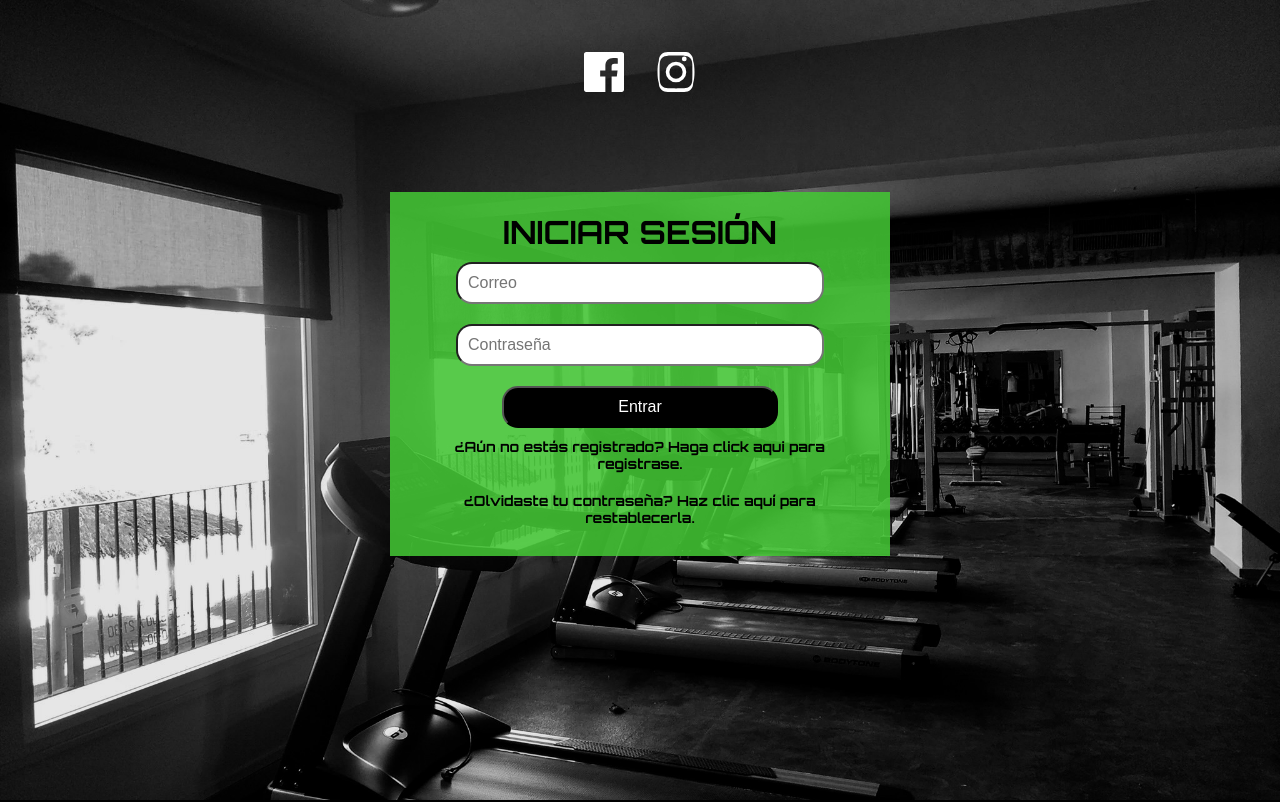
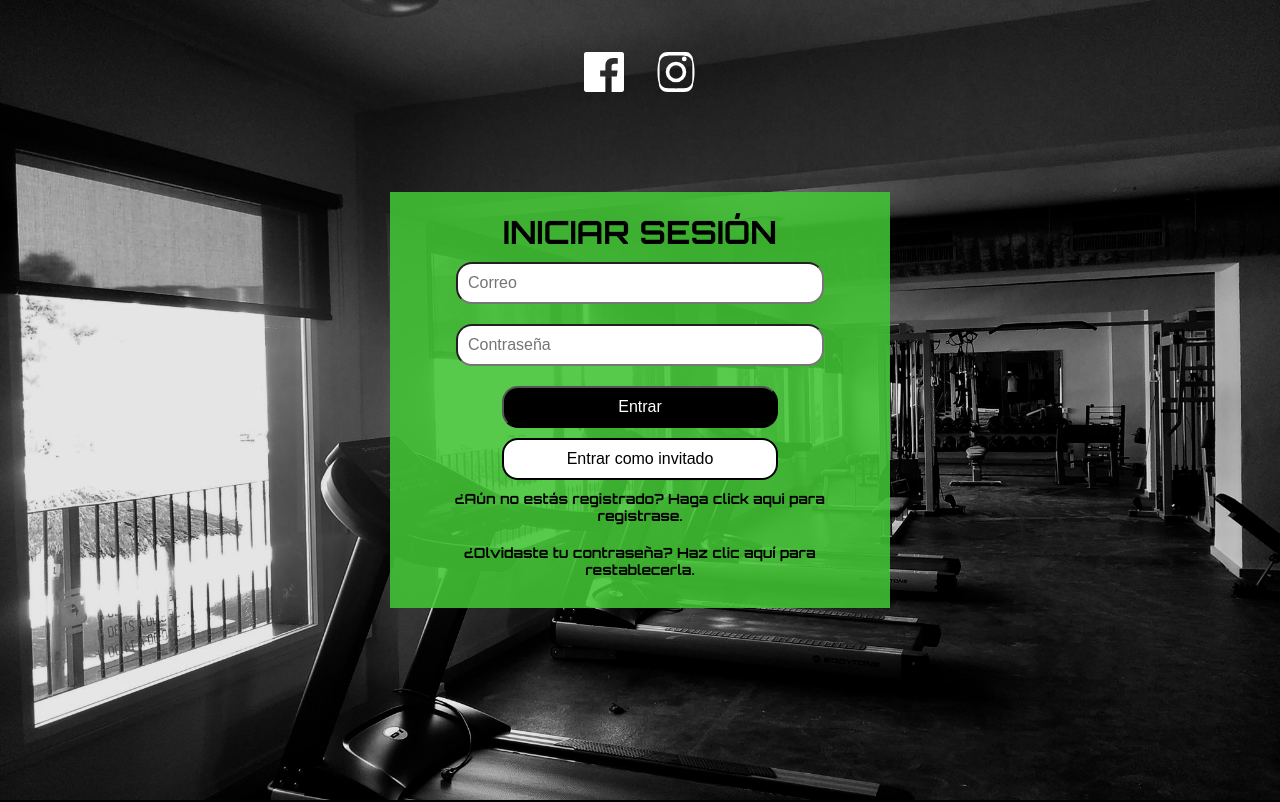
Before and after one commit to JoseMartinez98/FitnessCenter-FRONT, a Vue app: page / in a window 1280 px wide. Shown: the top 802 px of the page. Built offline with nearby package versions, Linux system fonts and the light colour scheme; no server answers.

Commit message:
modo invitado

```diff
--- a/src/views/inicioSesion.vue
+++ b/src/views/inicioSesion.vue
@@ -2,7 +2,7 @@
 import { ref, onMounted } from "vue";
 import axios from "axios";
 import { useRouter } from "vue-router";
-import { usuario, setUsuario, cargarUsuario } from "@/composables/useAuth";
+import { setUsuario } from "@/composables/useAuth";
 
 const router = useRouter();
 const email = ref("");
@@ -12,7 +12,7 @@ const error = ref(false);
 
 const inicioSesion = async () => {
   try {
-    console.log('Enviando login:', email.value, password.value);
+    console.log("Enviando login:", email.value, password.value);
     const response = await axios.post(
       "http://localhost:8080/api/usuarios/login",
       {
@@ -20,9 +20,7 @@ const inicioSesion = async () => {
         password: password.value,
       }
     );
-
     console.log("Respuesta del backend:", response.data);
-
     if (response.data?.token) {
       localStorage.setItem("token", response.data.token);
       setUsuario(response.data.usuario);
@@ -50,6 +48,12 @@ axios.get("http://localhost:8080/api/usuarios/protegido", {
     Authorization: `Bearer ${token}`,
   },
 });
+
+const entrarComoInvitado = () => {
+  localStorage.removeItem("token");
+  setUsuario({ nombre: "Invitado" });
+  router.push("/inicio");
+};
 
 onMounted(() => {
   const token = localStorage.getItem("token");
@@ -107,6 +111,9 @@ onMounted(() => {
       />
       <button type="submit">Entrar</button>
       <p v-if="mensaje" :class="{ error: error }">{{ mensaje }}</p>
+      <button type="button" @click="entrarComoInvitado" class="btn-invitado">
+        Entrar como invitado
+      </button>
       <router-link class="enlace" to="/registrousuario">
         ¿Aún no estás registrado? Haga click aqui para registrase.
       </router-link>
@@ -118,7 +125,6 @@ onMounted(() => {
 </template>
 
 <style scoped>
-
 h1 {
   font-size: 2rem;
   text-align: center;
@@ -246,6 +252,25 @@ button:hover {
   fill: #e1306c; /* Rosa Instagram por defecto */
 }
 
+.btn-invitado {
+  font-size: 1rem;
+  padding: 10px;
+  color: black;
+  background-color: white;
+  border: 2px solid black;
+  border-radius: 16px;
+  transition: all 0.3s ease;
+  width: 60%;
+  margin-top: 10px;
+}
+
+.btn-invitado:hover {
+  cursor: pointer;
+  transform: scale(1.05);
+  box-shadow: 0 4px 12px rgba(0, 0, 0, 0.15);
+  background-color: #f0f0f0;
+}
+
 /* Estilos para móviles */
 @media screen and (max-width: 480px) {
   .formularioInicioSesion {
```
